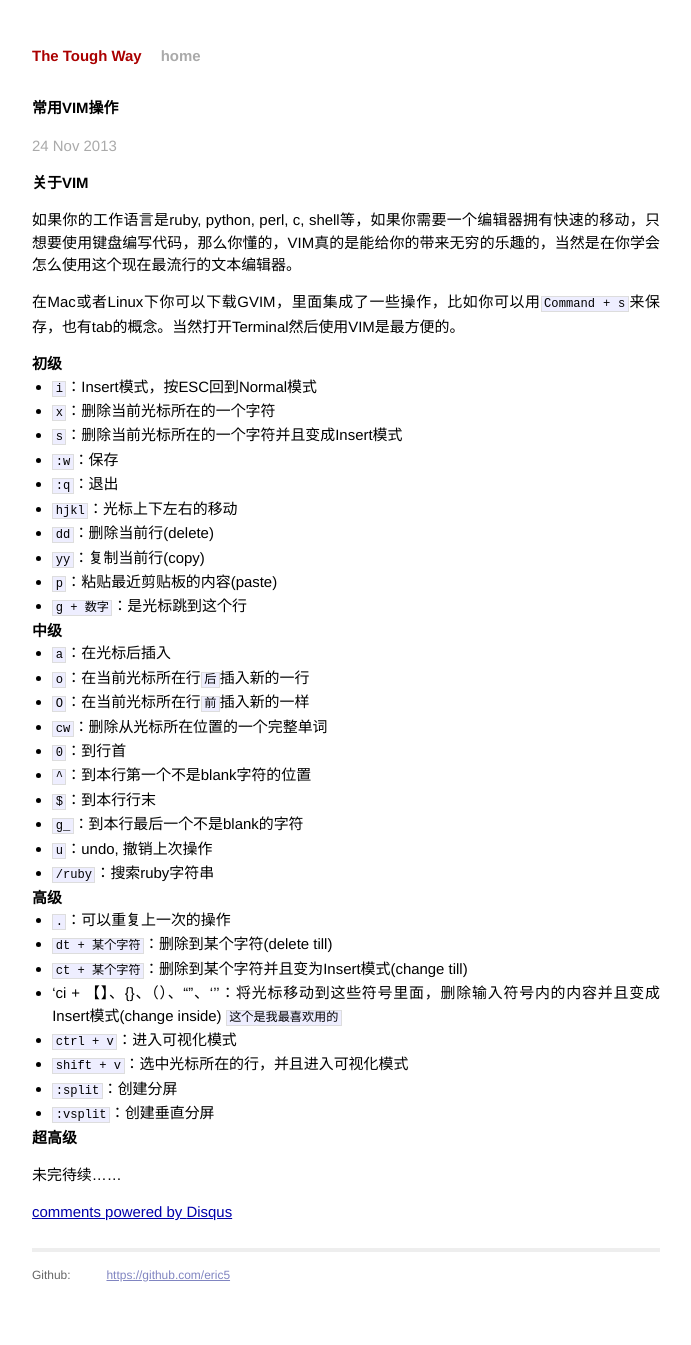
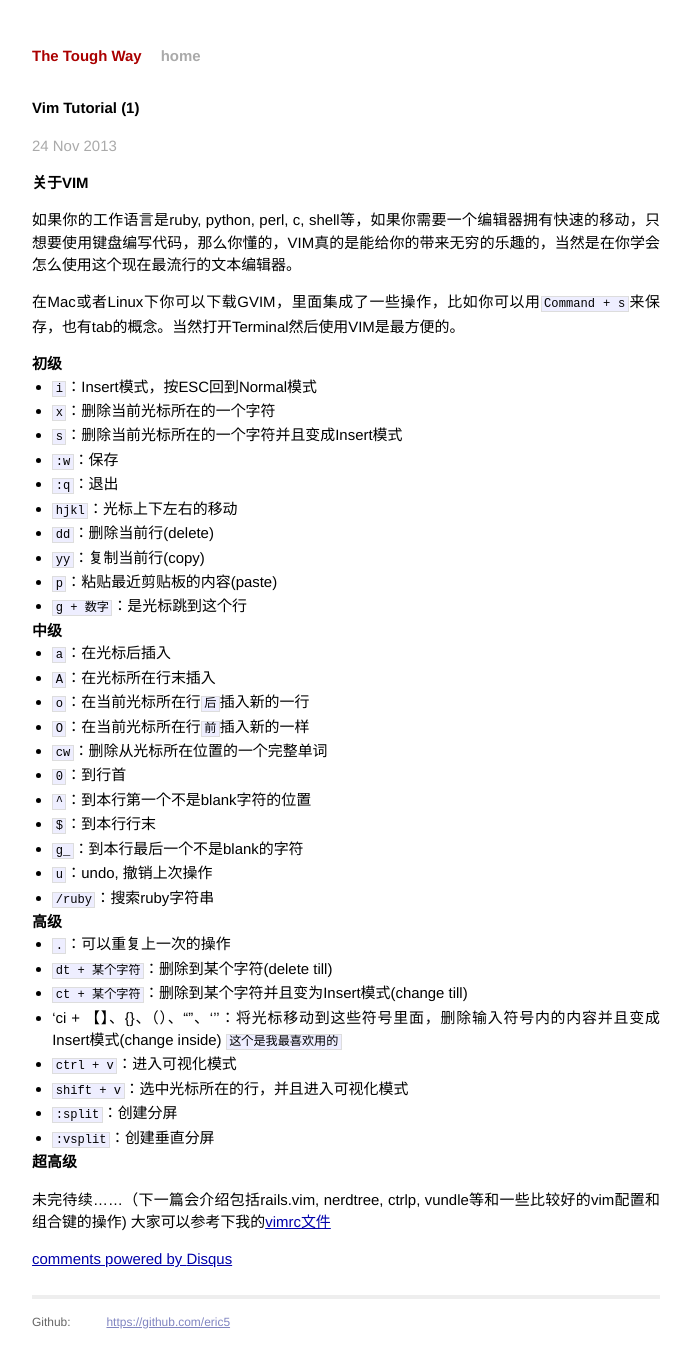
Before and after one commit to ericwo/ericwo.github.io, a Jekyll site: the page built from _posts/2013-11-24-vim-tutorial-1.markdown, in a window 1280 px wide. Shown: the whole page, without its empty margins (294-985 px from the left). Built offline with Jekyll 4.4.1, drawn with Linux system fonts in a browser that asks for light colours; Markdown is read by kramdown in place of the engine named in the settings; comment, search, counter and statistics services are not loaded; before the commit the page ends 1298 px from its top, so only the background shows below that.

Commit message:
vim tutorial 2

```diff
--- a/_posts/2013-11-24-vim.markdown
+++ b/_posts/2013-11-24-vim-tutorial-1.markdown
@@ -1,11 +1,12 @@
 ---
 layout: post
-title:  "常用VIM操作"
+title:  "Vim Tutorial (1)"
 date:   2013-11-24 22:30:00
 categories: jekyll update
 ---
 
 #### 关于VIM
+
 如果你的工作语言是ruby, python, perl, c, shell等，如果你需要一个编辑器拥有快速的移动，只想要使用键盘编写代码，那么你懂的，VIM真的是能给你的带来无穷的乐趣的，当然是在你学会怎么使用这个现在最流行的文本编辑器。
 
 在Mac或者Linux下你可以下载GVIM，里面集成了一些操作，比如你可以用`Command + s`来保存，也有tab的概念。当然打开Terminal然后使用VIM是最方便的。
@@ -24,7 +25,9 @@ categories: jekyll update
 - `g + 数字`：是光标跳到这个行
 
 #### 中级
+
 - `a`：在光标后插入
+- `A`：在光标所在行末插入
 - `o`：在当前光标所在行`后`插入新的一行
 - `O`：在当前光标所在行`前`插入新的一样
 - `cw`：删除从光标所在位置的一个完整单词
@@ -36,6 +39,7 @@ categories: jekyll update
 - `/ruby`：搜索ruby字符串
 
 #### 高级
+
 - `.`：可以重复上一次的操作
 - `dt + 某个字符`：删除到某个字符(delete till)
 - `ct + 某个字符`：删除到某个字符并且变为Insert模式(change till)
@@ -46,4 +50,6 @@ categories: jekyll update
 - `:vsplit`：创建垂直分屏
 
 #### 超高级
-未完待续……
+
+未完待续……（下一篇会介绍包括rails.vim, nerdtree, ctrlp, vundle等和一些比较好的vim配置和组合键的操作)
+大家可以参考下我的[vimrc文件](https://github.com/eric5/vimrc/blob/master/.vimrc)
```
Also changed, not shown: _posts/2013-12-05-vim-tutorial-2.markdown (added, +74 -0 lines).
